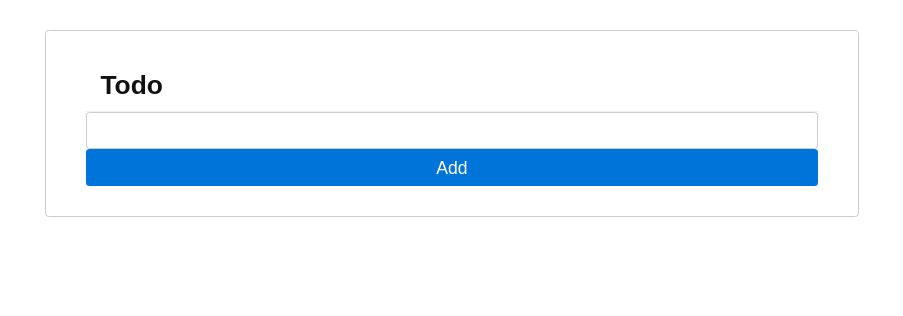
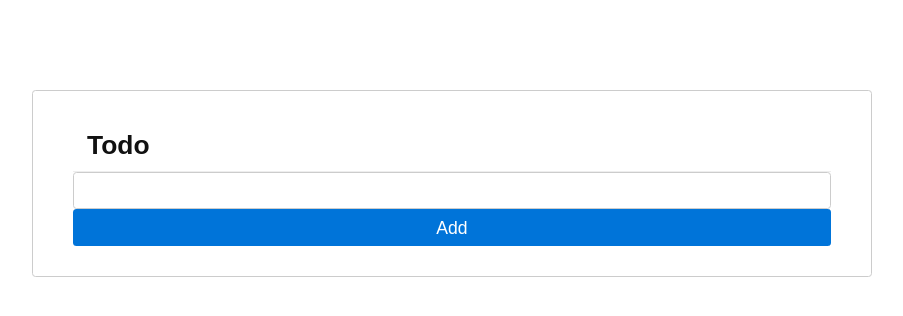
Before and after one commit to leftiness/leftiness.github.io, a website: page src/index.jade in a window 1280 px wide. Shown: the whole page, without its empty margins (188-1091 px from the left). Drawn offline with nearby package versions, Linux system fonts and the light colour scheme; files that its build step writes are made by us from their sources; files whose address does not match are found by name.

Commit message:
CSS changes
Padding and margins.

```diff
--- a/src/index.less
+++ b/src/index.less
@@ -1,11 +1,21 @@
-body, article.card {
-	margin: auto;
+@nav-height: 50px;
+
+body {
+	padding: 10px;
+}
+
+article.card {
+	margin-top: @nav-height + 10px;
+	margin-left: auto;
+	margin-right: auto;
 	padding: 10px;
 	@media (min-width: 720px) {
+		margin-top: @nav-height + 30px;
 		padding: 30px;
 	}
 }
 
 nav {
+	height: @nav-height;
 	padding: 10px;
 }
```
